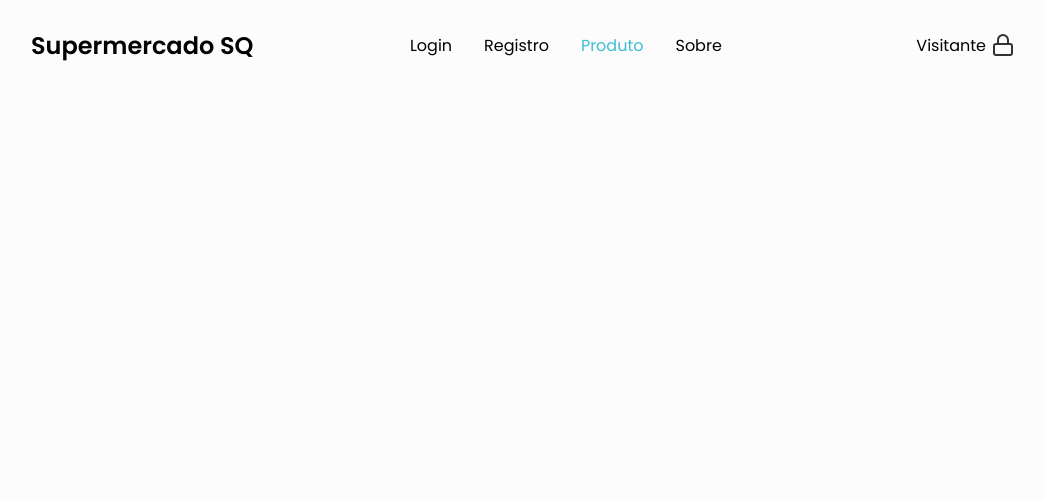
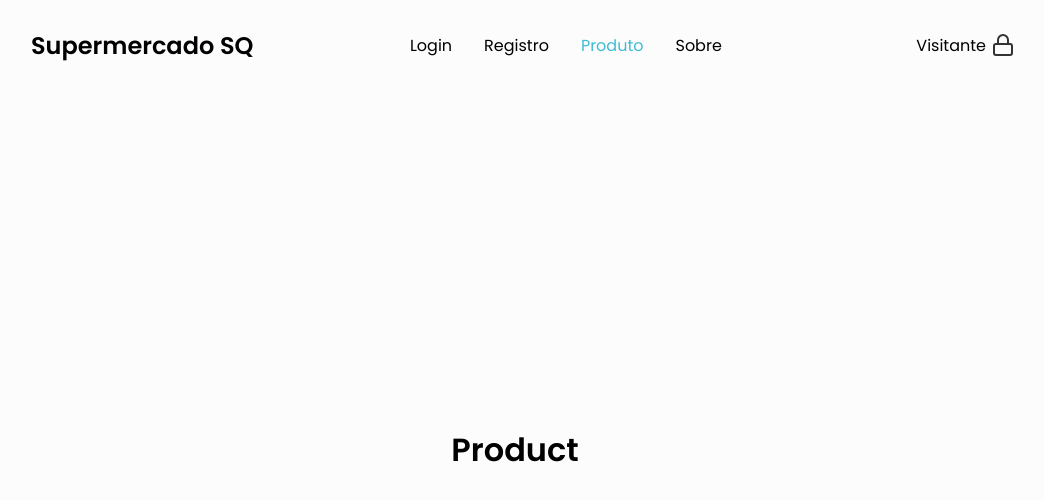
Before and after one commit to stack-over-code-atlantico/supermercadosq-fe, a React (Vite) app in the folder supermercadosq/: page /product in a window 1280 px wide. Shown: the top 500 px of the page, without its empty margins (125-1169 px from the left). Built offline with nearby package versions, Linux system fonts and the light colour scheme.

Commit message:
Feat: pages create template pages navbar

```diff
--- a/supermercadosq/src/App.jsx
+++ b/supermercadosq/src/App.jsx
@@ -3,6 +3,9 @@ import { Navbar } from "./components/Navbar"
 import { BrowserRouter as Router, Routes, Route } from "react-router-dom";
 import { Home } from "./pages";
 import { About } from "./pages/about";
+import { Register } from "./pages/register";
+import { Login } from "./pages/login";
+import { Product } from "./pages/product";
 
 function App() {
   return (
@@ -11,7 +14,10 @@ function App() {
       <Navbar />
         <Routes>
             <Route path="/" exact element={<Home/>}/>
-            <Route path="/about" exact element={<About/>}/>
+            <Route path="/login" element={<Login/>}/>
+            <Route path="/register" element={<Register/>}/>
+            <Route path="/product" element={<Product/>}/>
+            <Route path="/about" element={<About/>}/>
         </Routes>
       </Router>
     <GlobalStyle />
--- /dev/null
+++ b/supermercadosq/src/pages/login.jsx
@@ -0,0 +1,14 @@
+import React from 'react';
+
+export function Login(){
+  return (
+    <div style={{
+      display: 'flex',
+      justifyContent: 'center',
+      alignItems: 'center',
+      height: '90vh'}}
+    >
+      <h1>Login</h1>
+    </div>
+  );
+}
--- /dev/null
+++ b/supermercadosq/src/pages/product.jsx
@@ -0,0 +1,14 @@
+import React from 'react'
+
+export function Product(){
+  return (
+    <div style={{
+      display: 'flex',
+      justifyContent: 'center',
+      alignItems: 'center',
+      height: '90vh'}}
+    >
+      <h1>Product</h1>
+    </div>
+  )
+}
--- /dev/null
+++ b/supermercadosq/src/pages/register.jsx
@@ -0,0 +1,14 @@
+import React from 'react';
+
+export function Register(){
+  return (
+    <div style={{
+      display: 'flex',
+      justifyContent: 'center',
+      alignItems: 'center',
+      height: '90vh'}}
+    >
+      <h1>Register</h1>
+    </div>
+  );
+}
```
